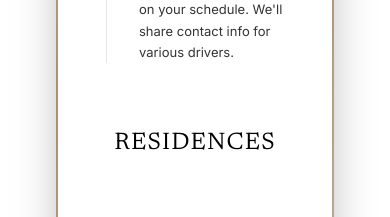
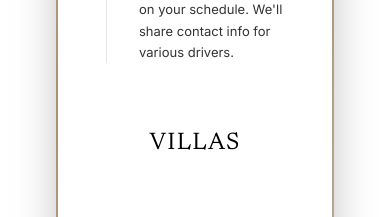
Before and after one commit to juanclopez95/karen-and-juanca-wedding, a React (Vite) app in the folder eternalmirage/: page / in a window 390 px wide. Shown: the part 1780-1997 px from the top of the page. Built offline with nearby package versions, Linux system fonts and the light colour scheme; a web font is replaced by a local one.

Commit message:
copy: Residences -> Villas

```diff
--- a/eternalmirage/src/App.tsx
+++ b/eternalmirage/src/App.tsx
@@ -214,7 +214,7 @@ export default function App() {
 
             {/* RESIDENCES */}
             <div className="p-8 md:p-12 space-y-16">
-              <h2 className="font-serif text-2xl md:text-3xl uppercase tracking-wider text-black text-center">Residences</h2>
+              <h2 className="font-serif text-2xl md:text-3xl uppercase tracking-wider text-black text-center">Villas</h2>
 
               <div className="grid grid-cols-1 md:grid-cols-2 gap-12">
                 <div className="space-y-4">
```
